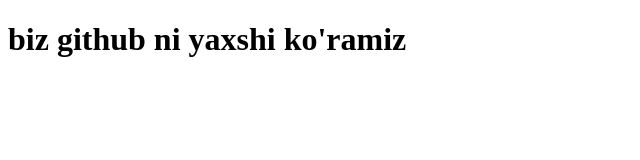
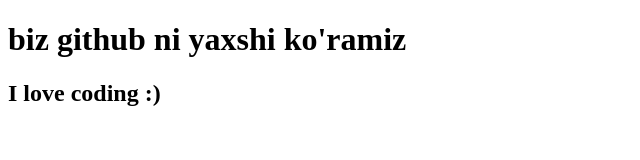
Before and after one commit to shahriyor557/test, a plain HTML site: page index.html in a window 1280 px wide. Shown: the whole page, without its empty margins (0-640 px from the left). Drawn offline with Linux system fonts and the light colour scheme.

Commit message:
h2 tag ni index.html ga qo'shdim

```diff
--- a/index.html
+++ b/index.html
@@ -8,5 +8,6 @@
   </head>
   <body>
     <h1>biz github ni yaxshi ko'ramiz</h1>
+    <h2>I love coding :)</h2>
   </body>
 </html>
```
